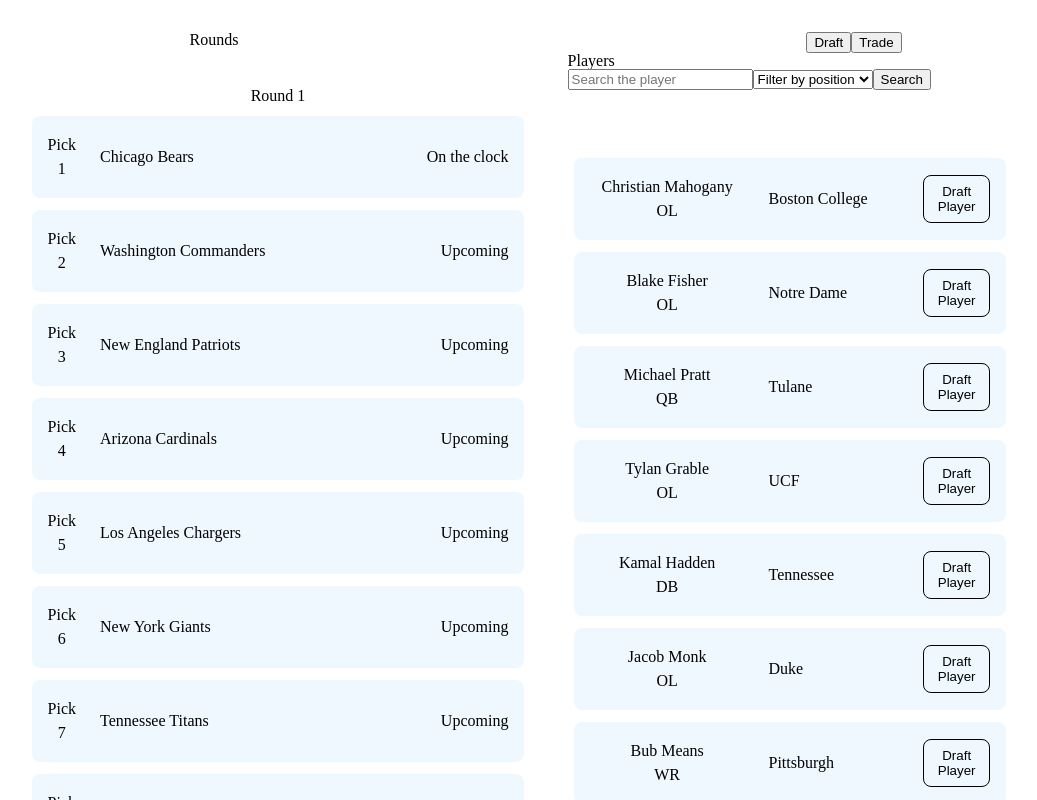
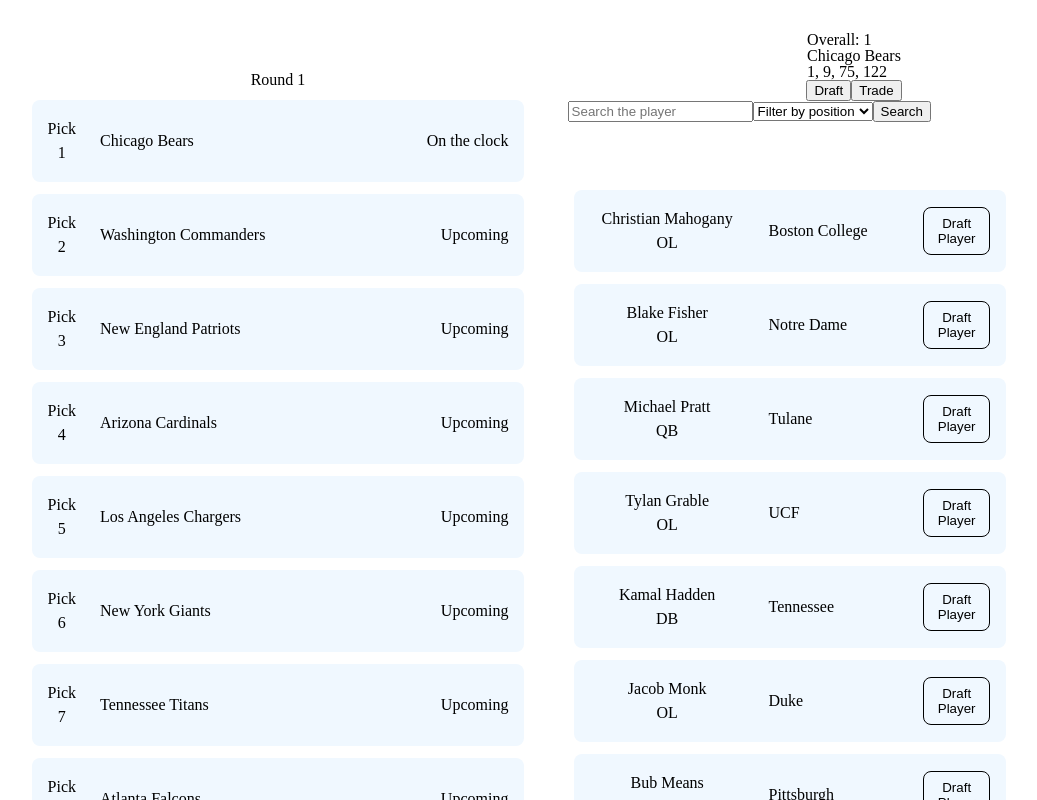
Before and after one commit to Henriqueamfreitas/NFL_mock_draft_simulator, a React (Vite) app: page / in a window 1280 px wide. Shown: the top 800 px of the page, without its empty margins (106-1143 px from the left). Built offline with nearby package versions, Linux system fonts and the light colour scheme.

Commit message:
especificando todas escolhas do time a fazer a escolha atual

```diff
--- a/src/pages/HomePage/index.jsx
+++ b/src/pages/HomePage/index.jsx
@@ -4,10 +4,21 @@
 import { StyledHomePage } from "./style"
 
 export const HomePage = ({ players, setPlayers, rounds, setRounds, draftedPlayer, setDraftedPlayer, pick, setPick, searchPlayer, setSearchPlayer, formData, setFormData, page, setPage }) => {
+    let teamPicks = ""
+    for(let i=0; i<rounds.length; i+=1){
+        for(let j=0; j<rounds[i].picks.length; j+=1){
+            if(rounds[i].picks[j].team.name === pick.team.name){
+                teamPicks+=`${(rounds[i].picks[j].overall)}, `
+            }
+        }
+    }
+
+    teamPicks = teamPicks.slice(0, -1);
+    teamPicks = teamPicks.slice(0, -1);
+
     return (
         <StyledHomePage>
             <section>
-                <h1>Rounds</h1>
                 {
                     rounds.map(round => {
                         return (
@@ -26,6 +37,12 @@
 
             <section>
                 <div>
+                    <h1>Overall: {pick.overall}</h1>
+                    <h1>{pick.team.market} {pick.team.name}</h1>
+                    <h1>{teamPicks}</h1>
+                </div>
+
+                <div>
                     <button onClick={() => setPage("draft")}>Draft</button>
                     <button onClick={() => setPage("trade")}>Trade</button>
                 </div>
@@ -33,7 +50,6 @@
                 {
                     page === "draft" ?
                     <div>
-                        <h1>Players</h1>
                         <PlayersForm
                             searchPlayer={searchPlayer}
                             setSearchPlayer={setSearchPlayer}
```
